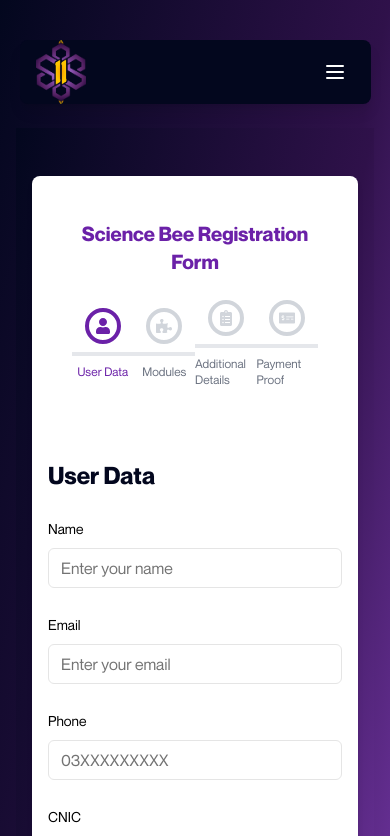
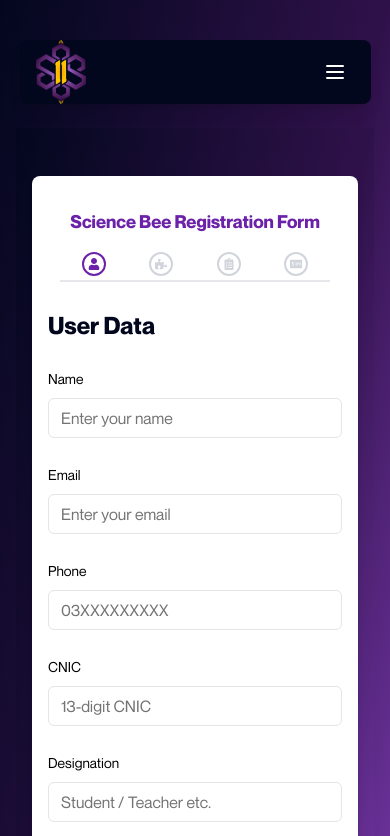
Before and after one commit to haramnasir24/sb-11, a Next.js app: page /register in a window 390 px wide. Shown: the top 836 px of the page. Built offline with nearby package versions, Linux system fonts and the light colour scheme.

Commit message:
fix(registration-form-header): responsiveness across all screen sizes

```diff
--- a/src/components/registration-form/common/registration-form-header.tsx
+++ b/src/components/registration-form/common/registration-form-header.tsx
@@ -1,3 +1,4 @@
+import React from "react";
 import {
   FaClipboardList,
   FaMoneyCheckAlt,
@@ -20,15 +21,15 @@
   ];
 
   return (
-    <div className="mb-12 bg-white p-6">
-      <h2 className="mb-6 text-center text-xl font-extrabold text-purple-800 md:text-3xl">
+    <div className="mb-4 bg-white p-3 sm:mb-8 sm:p-4 md:mb-12 md:p-6">
+      <h2 className="mb-4 text-center text-lg font-extrabold text-purple-800 sm:mb-6 sm:text-xl md:text-2xl lg:text-3xl">
         Science Bee Registration Form
       </h2>
       <div className="flex items-center justify-between">
         {steps.map((step, index) => (
           <div key={index} className="flex flex-1 flex-col items-center">
             <div
-              className={`flex h-9 w-9 items-center justify-center rounded-full border-4 md:h-12 md:w-12 ${
+              className={`sm:border-3 flex h-6 w-6 items-center justify-center rounded-full border-2 sm:h-8 sm:w-8 md:h-10 md:w-10 md:border-4 lg:h-12 lg:w-12 ${
                 index < currStep
                   ? "border-purple-800 bg-purple-800 text-white"
                   : index === currStep
@@ -36,9 +37,9 @@
                     : "border-gray-300 bg-white text-gray-300"
               }`}
             >
-              <step.icon className="h-4 w-4 md:h-6 md:w-6" />
+              <step.icon className="h-3 w-3 sm:h-4 sm:w-4 md:h-5 md:w-5 lg:h-6 lg:w-6" />
             </div>
-            <div className="mt-2 h-1 w-full bg-gray-200">
+            <div className="mt-1 h-0.5 w-full bg-gray-200 sm:mt-2 sm:h-1">
               <div
                 className={`h-full ${
                   index < currStep ? "bg-purple-800" : "bg-gray-200"
@@ -54,9 +55,9 @@
               />
             </div>
             <span
-              className={`mt-2 text-xs font-medium ${
+              className={`mt-1 text-[0.6rem] font-medium sm:mt-2 sm:text-xs md:text-sm ${
                 index <= currStep ? "text-purple-800" : "text-gray-500"
-              }`}
+              } hidden sm:inline-block`}
             >
               {step.label}
             </span>
```
